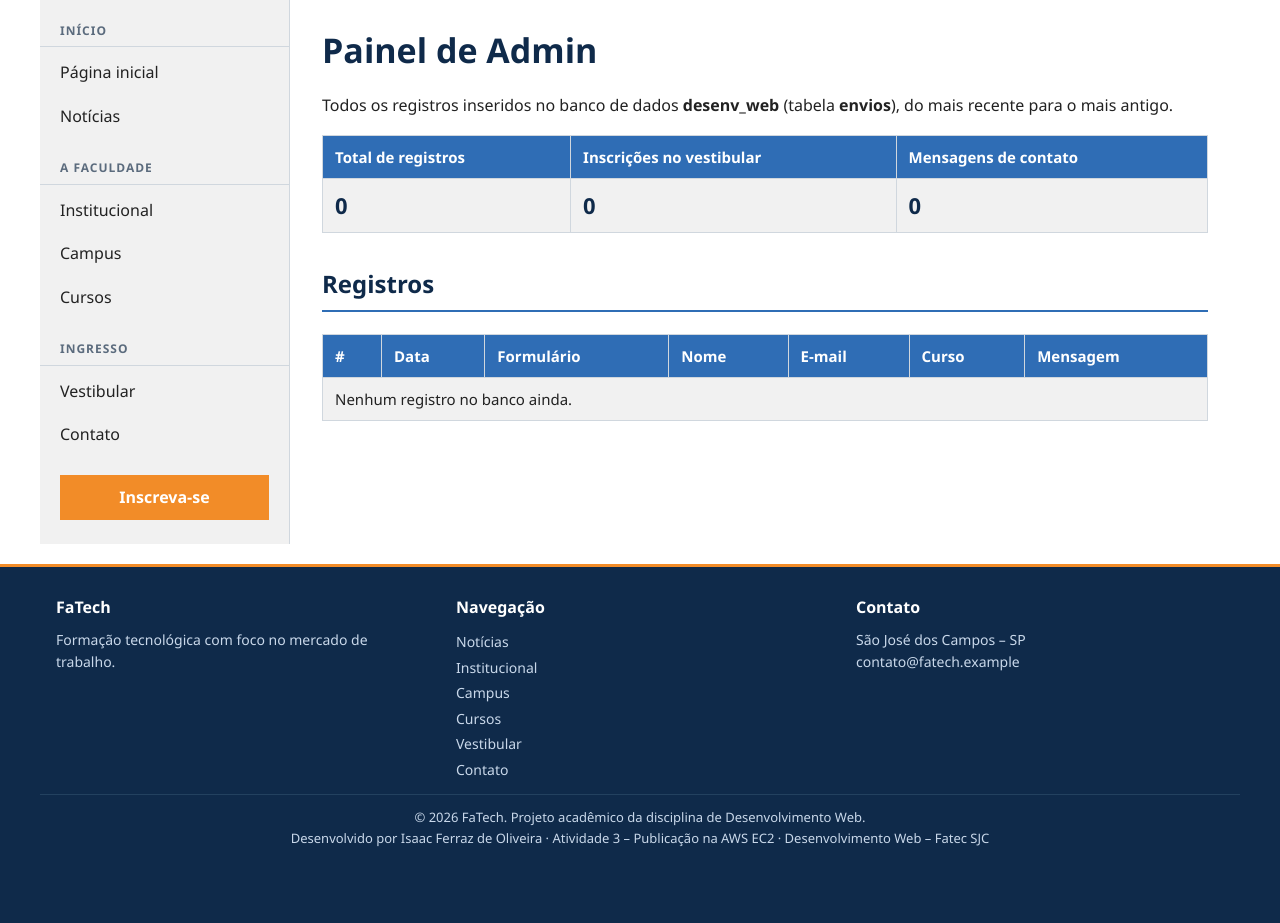
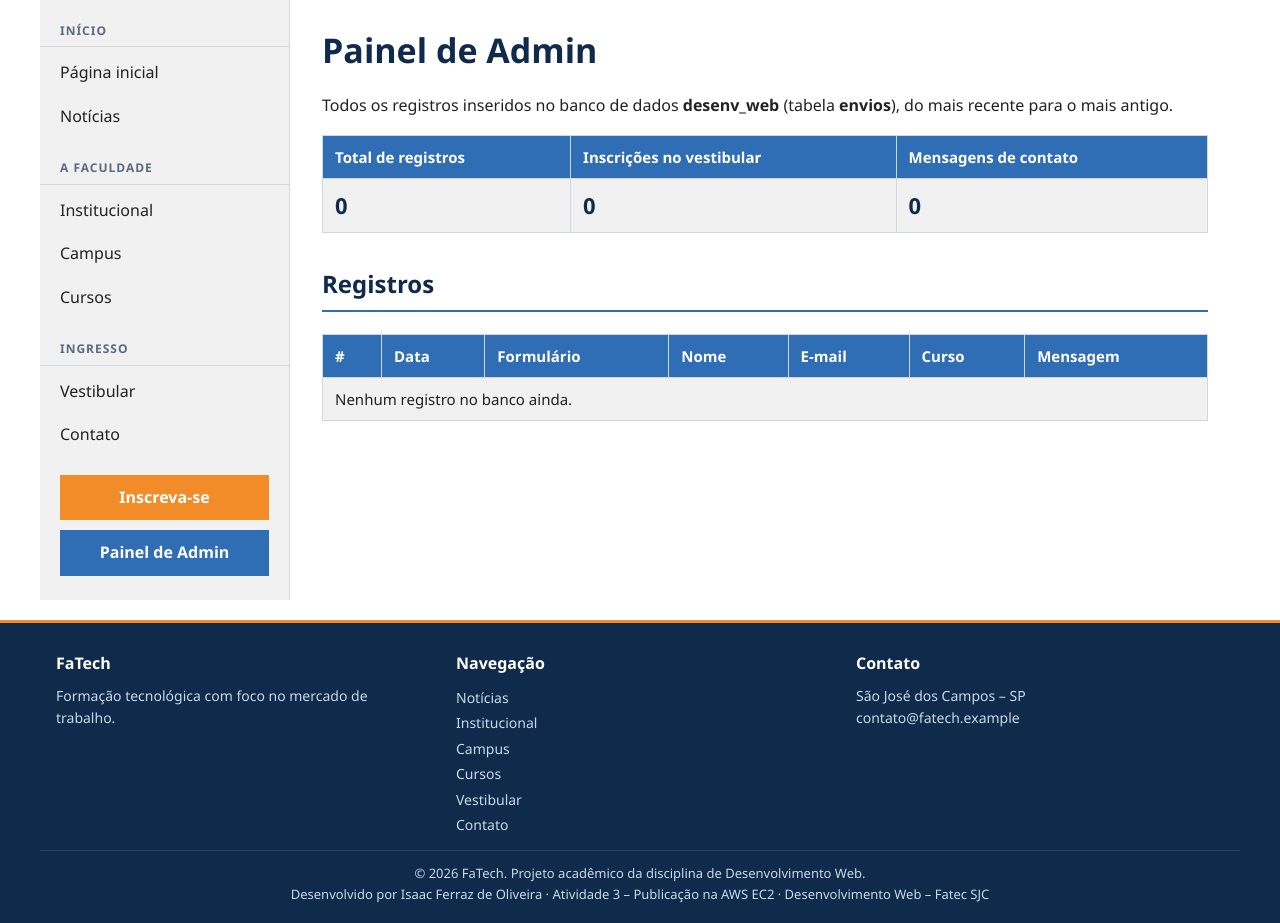
Before and after one commit to isaac-ferraz/desenvolvimento_web, a Flask app: page /admin in a window 1280 px wide. Shown: the part 84-1007 px from the top of the page. Before the commit the page ends 931 px from the top, so only its background shows below. Run offline with Flask 3, Linux system fonts and the light colour scheme; data that the repository does not hold is empty.

Commit message:
feat: adiciona botão Painel de Admin no menu lateral

```diff
--- a/static/css/style.css
+++ b/static/css/style.css
@@ -126,6 +126,8 @@ img { max-width: 100%; height: auto; display: block; }
     font-weight: 600;
 }
 .lateral-botao:hover { background: var(--laranja-esc); color: #fff; }
+.lateral-botao.azul { margin-top: 10px; background: var(--azul); }
+.lateral-botao.azul:hover { background: var(--navy); }
 
 .principal { flex: 1; padding: 24px 32px 40px; min-width: 0; }
 
--- a/templates/base.html
+++ b/templates/base.html
@@ -35,6 +35,7 @@
       </ul>
       {% endfor %}
       <a class="lateral-botao" href="{{ url_for('vestibular') }}">Inscreva-se</a>
+      <a class="lateral-botao azul" href="{{ url_for('admin') }}"{% if request.endpoint == 'admin' %} aria-current="page"{% endif %}>Painel de Admin</a>
     </nav>
   </aside>
 
```
